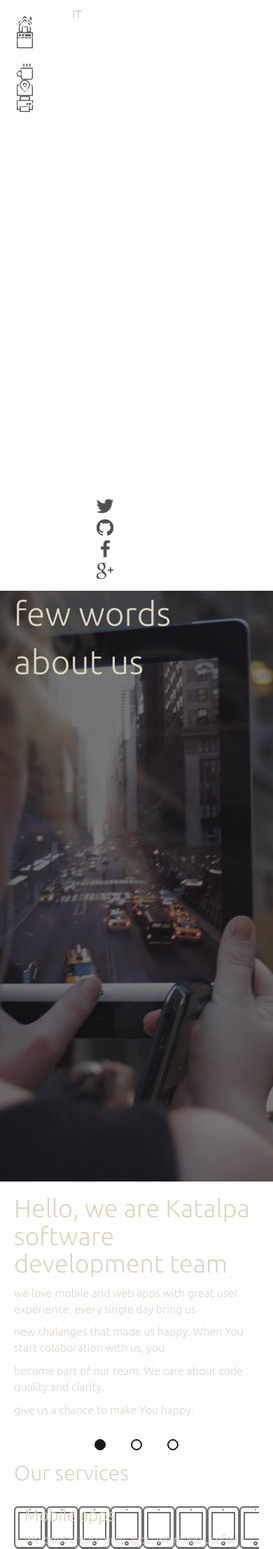
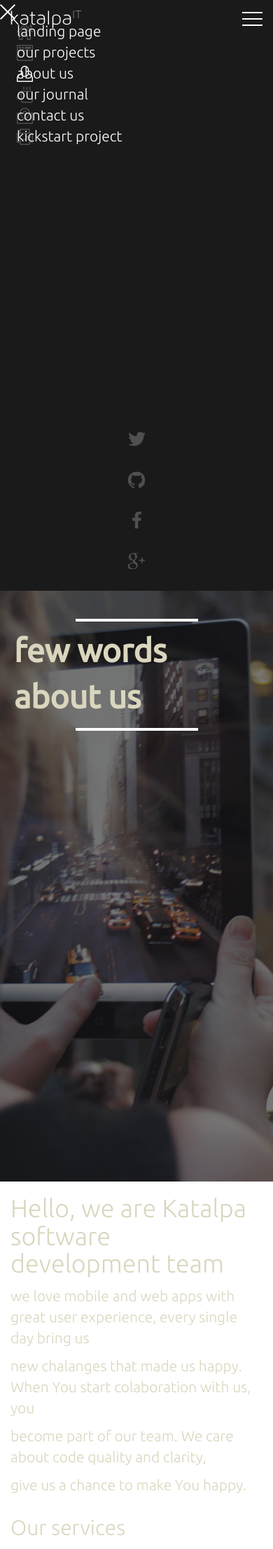
Before and after one commit to KatalpaApps/MainPage, a PHP site: page /about-us.html in a window 390 px wide. Shown: the top 2213 px of the page at 70% size. Run offline with PHP 8.4, Linux system fonts and the light colour scheme.

Commit message:
Landing page animations typography mobile & desktop

```diff
--- a/css/app-responsive.css
+++ b/css/app-responsive.css
@@ -1,170 +1,66 @@
-
-
-@media screen {
-    #menu-right a#close-menu-btn {
-        text-align: right;
-        padding: 9px;
+@media only screen and (orientation: landscape){
+    nav.push-menu-right {
+    right: -300px
 }
-
-    .carousel-indicators {
-        bottom: -150%;
+body.pmr-open nav.push-menu-right {
+    right: 0
 }
-
-    .pushed {
-        padding-right: 320px;
+body.pmr-open #wrapper {
+    left: -300px
 }
-
-
-    .pushed #menu-top {
-        margin-right: 320px;
 }
-    .pushed .go-up {
-    right: 330px;
-}
-
-
-    #menu-right {
-
-        width: 320px;
-        right: 0px;
-
-
-    }
-
-}
-@media only screen and (orientation: portrait), only screen and (max-width : 800px) and (orientation: landscape){
-    body{
-        font-size: 16px;
-    }
-    section {
+@media only screen and (orientation: portrait){
+section
+{
     background-attachment: scroll;
     background-position: center center;
 }
-    .carousel {
-        position: static;
+section.photo
+{
+    padding-top: 35%;
+}
+.hr-up,.hr-down
+{
+    width: 50%;
+}
+.page-title:hover .hr-up, .page-title:hover .hr-down
+{
+    width: 70%;
+}
+nav.push-menu-right {
+    top: -100%;
+    width: 100%;
+}
+body.pmr-open nav.push-menu-right {
+    top: 0;
+}
+.brand
+{
+    padding-left: 0px;
+}
+.close-menu-btn
+{
+    padding-right: 0px;
+}
+}
+@media screen and (max-width: 1980px)
+{
+    .page-title{
+            font-size: 3.5em;
+    }
+}
+@media screen and (max-width: 480px) {
+  .photo
+  {
+      padding-top: 50%;
   }
   .page-title
   {
-        padding-right: 20px;
-        padding-left: 20px;
-        font-size: 3em;
+      font-size: 2.2em;
+      padding: 40px 20px;
   }
-
-    .page-title div.hr-up, .page-title div.hr-down {
-        width: 50%;
-    }
-    .page-title:hover div.hr-up, .page-title:hover div.hr-down {
-        width: 70%;
-    }
-    #menu-right {
-        width: 100%;
-        top: -100%;
-        transition: all 0.8s ease;
-    }
-    .pushed #menu-right {
-        top: 0%;
-        z-index: 500;
-    }
-    .pushed #menu-top {
-
-
-        margin-right: 0px;
-
-    }
-    .pushed #menu-top p#show-menu-btn
+  .carousel-indicators
   {
-        display: none;
-    }
-
-    .pushed {
-
-        padding-right: 0px;
-    }
-    #menu-right a#close-menu-btn {
-        padding-right: 30px;
-    }
-    .go-up, .go-up:hover
-    {
-        border:none;
-        right: 0px;
-        bottom: 5px;
-    }
-    .stdbtn,.stdbtn:hover{
-
-      padding: 4px 20px;
-    }
-
-    .page-title img
-    {
-        max-height: 1.5em;
-    }
-
-
-
-}
-@media screen and (orientation: portrait){
-
-        #landing-home .carousel-indicators {
-        bottom: 30%;
-    }
-    #hello-we-are-katalpa .carousel-indicators{
-        bottom: -15%;
-    }
-    #hello-we-are-katalpa
-    {
-        padding-right: 20px;
-        padding-left: 20px;
-    }
-    #our-services
-    {
-        padding-right: 20px;
-        padding-left: 20px;
-    }
-    #our-services h2
-    {
-     margin-top: 1.75em;
-    }
-    .box
-    {
-        margin-bottom: 1em;
-    }
-    #clients
-    {
-        margin-left: 20px;
-        margin-right: 20px;
-    }
-    .row input:last-of-type
-    {
-        margin-top: 20px;
-    }
-    hr
-    {
-        display: none;
-    }
-    #map
-    {
-        position: relative;
-    }
-#map-overlay
-{
-    position: absolute;
-    width: 100%;
-    height: 100%;
-    bottom: -100%;
-    z-index: 100000;
-}
-
-}
-@media only screen and (max-width : 800px) and (orientation: landscape) {
-/* Styles */
-#menu-right-social-media{
-    display: none;
-}
-#landing-home .carousel-indicators {
-        bottom: 20%;
-    }
-.page-title
-{
-    font-size: 2.5em;
+      bottom: -1em;
   }
 }
--- a/css/app.css
+++ b/css/app.css
@@ -11,6 +11,7 @@
 body {
     font-size: 21px;
     font-family: 'ubuntulight';
+    background-color: #1a1a1a;
 }
 main {
     display: block;
@@ -23,6 +24,10 @@
     position: relative;
     color: #dad6be;
 
+}
+section.photo
+{
+    padding-top: 20%;
 }
 .no-padding
 {
@@ -37,8 +42,193 @@
 }
 a:hover, a:visited
 {
-    color:white;
     text-decoration: none;
+}
+body {
+    overflow-x: hidden
+}
+.almost-black
+{
+    background-color: #1a1a1a;
+}
+#wrapper {
+    position: relative;
+    z-index: 10;
+    top: 0;
+    left: 0;
+    -webkit-transition: all 0.3s;
+    -moz-transition: all 0.3s;
+    -ms-transition: all 0.3s;
+    -o-transition: all 0.3s;
+    transition: all 0.3s;
+}
+.mask {
+    position: fixed;
+    top: 0;
+    left: 0;
+    z-index: 15;
+    width: 100%;
+    height: 100%;
+    background: rgba(0, 0, 0, 0.4);
+}
+
+nav.menu {
+    position: fixed;
+    z-index: 20;
+    background-color: #1a1a1a;
+    overflow: hidden;
+    -webkit-transition: all 0.3s, height 0s;
+    -moz-transition: all 0.3s, height 0s;
+    -ms-transition: all 0.3s, height 0s;
+    -o-transition: all 0.3s, height 0s;
+    transition: all 0.3s, height 0s;
+}
+nav.menu ul {
+    list-style-type: none;
+    margin: 0;
+    padding: 0;
+    border-bottom: solid 1px #2f2f2f;
+    border-top: solid 1px #2f2f2f;
+}
+nav.menu a {
+    color: #787878;
+}
+nav.menu a:hover, nav.menu a.active {
+    color: white;
+    background-color: #242424;
+}
+
+nav.push-menu-right {
+    top: 0px;
+    width: 300px;
+    height: 100%;
+    display: block;
+}
+nav.push-menu-right li {
+    border-top: solid 1px #2f2f2f;
+}
+
+a.close-menu-btn{
+    border-top: none;
+    text-align: right;
+    padding: 10px 15px 12px;
+}
+a.close-menu-btn:hover{
+background-color: #1a1a1a;
+}
+nav.push-menu-right li:first-child a:hover
+{
+    background-color: #2f2f2f;
+}
+nav.push-menu-right li:last-child {
+    border-bottom: none
+}
+nav.push-menu-right a {
+    display: inline-block;
+    width: 100%;
+}
+nav.push-menu-right span
+{
+    background-position: 10px;
+    padding: 10px 10px 10px 44px;
+    width: 100%;
+}
+nav.push-menu-right button.close-menu {
+    margin: 10px 0;
+    padding: 10px 30px;
+    background-color: #3184a1;
+}
+
+#menu-right-social-media
+{
+    position: absolute;
+    bottom: 0px;
+    width: 100%;
+    text-align: center;
+}
+#menu-right-social-media li
+{
+ border: none;
+}
+#menu-right-social media span
+{
+    background-position: center center;
+    padding-top: 10px;
+    height: 44px
+}
+
+#menu-right-social-media a
+{
+ border: none;
+ text-align: center;
+}
+#menu-right-social-media a span
+{
+    height: 30px;
+    width: 100%;
+    background-position: center center;
+    padding: 25px;
+}
+
+.page-title
+{
+    font-family: 'ubunturegular';
+    font-weight: bold;
+
+}
+.carousel-indicators{
+    bottom: -3em;
+}
+.carousel-indicators li.active
+{
+    background-color: transparent;
+}
+
+.hr-up, .hr-down
+{
+    border: solid 2px white;
+    width: 25%;
+    display: block;
+    margin: auto;
+    transition: all 0.7s;
+}
+.page-title:hover .hr-up, .page-title:hover .hr-down
+{
+    border: solid 2px #dad6be;
+    width: 50%;
+    display: block;
+    margin: auto;
+}
+.page-title p
+{
+    margin-top: 10px;
+}
+.subpage-footer
+{
+    position: absolute;
+    bottom: 0px;
+    min-height: 70px;
+    width: 100%;
+}
+.subpage-footer .stdbtn
+{
+    margin-left: auto;
+    margin-right: auto;
+}
+.stdbtn
+{
+    font-size: 1.1em;
+    border: solid 3px white;
+    border-radius: 15px;
+    padding: 10px 20px;
+    font-weight: bold;
+    transition: all 0.3s;
+    color: #dad6be;
+}
+.stdbtn:hover
+{
+    border-color: #dad6be;
+    color: white;
 }
 /*==========  icons  ==========*/
 
@@ -51,9 +241,8 @@
 .icon-only {
     background-position: center center;
     display: inline-block;
-    height: 24px;
-    padding: 0px;
-    width: 24px;
+    background-repeat: no-repeat;
+
 }
 .icon-about {
     background-image: url(../images/sidebar/about_us.png);
@@ -141,121 +330,3 @@
     background-image: url(../images/general/google_plus_a.png);
 }
 /*==========  end of icons  ==========*/
-
-body {
-    overflow-x: hidden
-}
-#wrapper {
-    position: relative;
-    z-index: 10;
-    top: 0;
-    left: 0;
-    -webkit-transition: all 0.3s;
-    -moz-transition: all 0.3s;
-    -ms-transition: all 0.3s;
-    -o-transition: all 0.3s;
-    transition: all 0.3s;
-}
-.mask {
-    position: fixed;
-    top: 0;
-    left: 0;
-    z-index: 15;
-    width: 100%;
-    height: 100%;
-    background: rgba(0, 0, 0, 0.4);
-}
-
-nav.menu {
-    position: fixed;
-    z-index: 20;
-    background-color: #1a1a1a;
-    overflow: hidden;
-    -webkit-transition: all 0.3s;
-    -moz-transition: all 0.3s;
-    -ms-transition: all 0.3s;
-    -o-transition: all 0.3s;
-    transition: all 0.3s;
-}
-nav.menu ul {
-    list-style-type: none;
-    margin: 0;
-    padding: 0;
-    border-bottom: solid 1px #2f2f2f;
-    border-top: solid 1px #2f2f2f;
-}
-nav.menu a {
-    color: #515151;
-}
-nav.menu a:hover, nav.menu a.active {
-    color: white;
-    background-color: #242424;
-}
-
-nav.push-menu-right {
-    top: 0;
-    width: 300px;
-    height: 100%;
-}
-nav.push-menu-right li {
-    border-top: solid 1px #2f2f2f;
-}
-
-a#close-menu-btn{
-    border-top: none;
-    text-align: right;
-    padding: 10px 15px;
-}
-nav.push-menu-right li:first-child a:hover
-{
-    background-color: 2f22f
-}
-nav.push-menu-right li:last-child {
-    border-bottom: none
-}
-nav.push-menu-right a {
-    display: inline-block;
-    width: 100%;
-}
-nav.push-menu-right span
-{
-    background-position: 10px;
-    padding: 10px 10px 10px 44px;
-    width: 100%;
-}
-nav.push-menu-right button.close-menu {
-    margin: 10px 0;
-    padding: 10px 30px;
-    background-color: #3184a1;
-}
-nav.push-menu-right {
-    right: -300px
-}
-body.pmr-open nav.push-menu-right {
-    right: 0
-}
-body.pmr-open #wrapper {
-    left: -300px
-}
-#menu-right-social-media
-{
-    position: absolute;
-    bottom: 0px;
-    width: 300px;
-    text-align: center;
-}
-#menu-right-social-media li
-{
- border: none;
-}
-#menu-right-social media span
-{
-    background-position: center center;
-    padding-top: 10px;
-    height: 44px
-}
-
-#menu-right-social-media a
-{
- border: none;
-}
--- a/js/app.js
+++ b/js/app.js
@@ -48,5 +48,5 @@
 	function defaultResizeWindow()
 	{
 		if(g_sActiveModule)
-			g_aModuleList[g_sActiveModule]['resize'](jQuery(window).height(),jQuery(window).height());
+			g_aModuleList[g_sActiveModule]['resize'](jQuery(window).height(),jQuery(window).innerHeight());
 	}
--- a/js/app/general.js
+++ b/js/app/general.js
@@ -30,10 +30,15 @@
        $(window).scroll(function() {
            if ($(window).scrollTop() > $(window).height() * 0.9) {
                $(".go-up").fadeIn();
+               $("#menu-top").addClass("almost-black");
+
            } else {
                $(".go-up").fadeOut();
+               $("#menu-top").removeClass("almost-black");
            }
+
        });
+
    }
 
    function bouncingArrow() {
@@ -51,6 +56,6 @@
    }
     function resizeWindow(__iWindowHeight,__iWindowWidth)
   {
-    $(".auto-height").css("height",__iWindowHeight+"px");
+    $(".auto-height").css("height",$(window).innerHeight()+"px");
     $(".auto-padding").css("padding-top",__iWindowHeight * 0.5 +"px");
   }
```
Also changed, not shown: index.htm (+13 -14 lines). Lines whose indentation alone changed are shown as unchanged.
